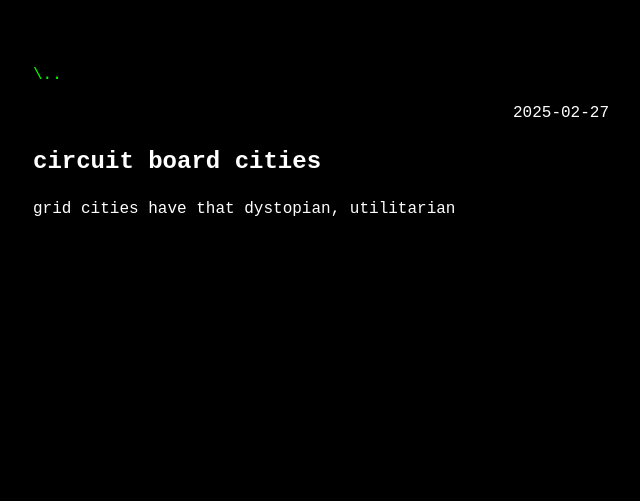
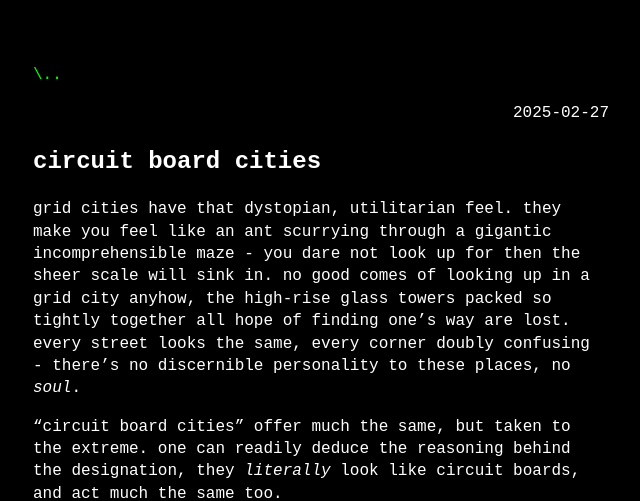
Before and after one commit to DavidDragan1/_blog, a Jekyll site: the page built from _posts/2025-02-27-Circuit-Board-Cities.md, in a window 1280 px wide. Shown: the top 501 px of the page, without its empty margins (319-959 px from the left). Built offline with Jekyll 4.4.1, drawn with Linux system fonts in a browser that asks for light colours; some web fonts are replaced; some of the changed text lies outside the part shown; grey boxes are pictures that could not be loaded.

Commit message:
vault backup: 2025-02-27 13:49:00
Affected files:
_posts/.obsidian/workspace.json
_posts/2025-02-27-Circuit-Board-Cities.md

```diff
--- a/_posts/.obsidian/workspace.json
+++ b/_posts/.obsidian/workspace.json
@@ -181,14 +181,14 @@
   },
   "active": "95fb036ab7a631d7",
   "lastOpenFiles": [
+    "images/ss_templates-date.png",
+    "2025-02-27-Circuit-Board-Cities.md",
     "2025-02-26-Chess.md",
-    "2025-02-27-Circuit-Board-Cities.md",
     "2025-02-25-Condensely.md",
     "2025-02-23-Reject-Social-Media.md",
     "2025-02-22-Hacking.md",
     "2025-02-21-Automated-Commits-Obsidian.md",
     "2025-02-22-Duct-Tape-Programmers.md",
-    "images/ss_templates-date.png",
     "images",
     "2025-02-21.md",
     "2025-02-16-Obsidian.md",
--- a/_posts/2025-02-27-Circuit-Board-Cities.md
+++ b/_posts/2025-02-27-Circuit-Board-Cities.md
@@ -3,4 +3,12 @@ layout: post
 category: musings
 slug: Circuit Board Cities
 ---
-Grid cities have that dystopian, utilitarian
+Grid cities have that dystopian, utilitarian feel. They make you feel like an ant scurrying through a gigantic incomprehensible maze - you dare not look up for then the sheer scale will sink in. No good comes of looking up in a grid city anyhow, the high-rise glass towers packed so tightly together all hope of finding one's way are lost. Every street looks the same, every corner doubly confusing - there's no discernible personality to these places, no *soul*.
+
+"Circuit board cities" offer much the same, but taken to the extreme. One can readily deduce the reasoning behind the designation, they *literally* look like circuit boards, and act much the same too.
+
+<img src="../images/circuitboardcity.jpeg" />
+
+In fact, roads act like traces - designated channels for traffic to flow through, carrying people and other needed items to and from buildings, which themselves may be likened to each component on a circuit board. For instance, a capacitor temporarily stores a charge of electrons - is a high-rise apartment complex not then just the same but for people? Temporarily storing people until they need to go somewhere else to do some useful work.
+
+microcosm in macrocosm - fractals, phone in the mirror
```
